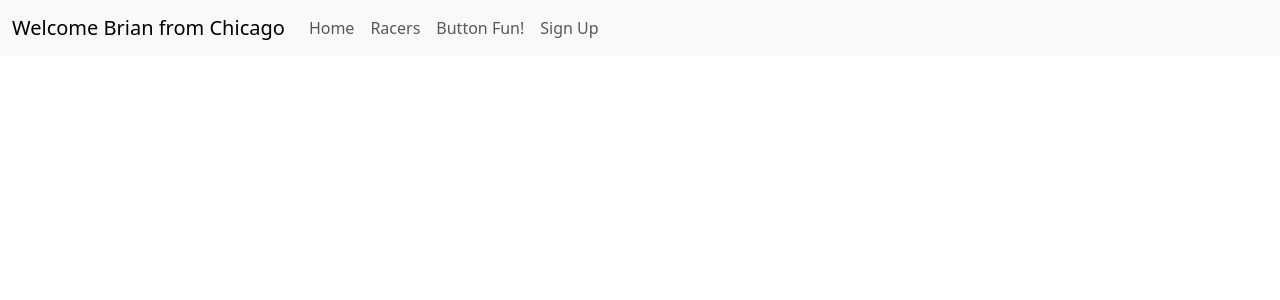
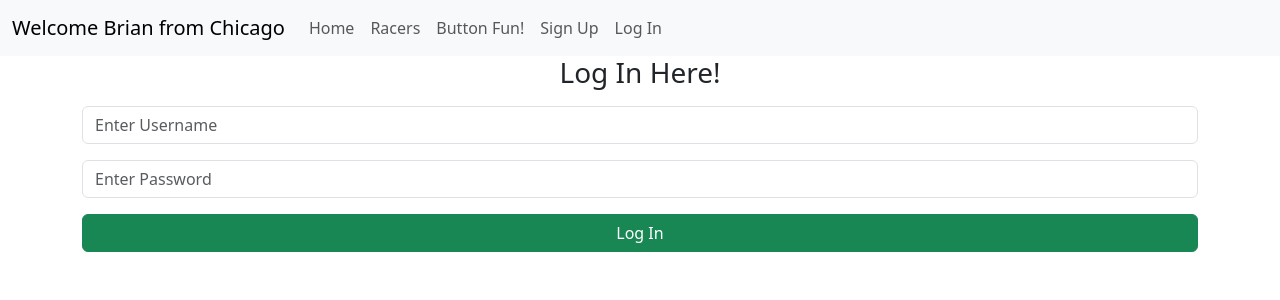
Before and after one commit to mwormley008/kekambas-111_react_intro, a React (Create React App) app: page /login in a window 1280 px wide. Shown: the top 300 px of the page. Built offline with nearby package versions, Linux system fonts and the light colour scheme.

Commit message:
Setup Login Component

```diff
--- a/src/App.js
+++ b/src/App.js
@@ -4,6 +4,7 @@
 import Navbar from './components/Navbar';
 import ButtonDisplay from './views/ButtonDisplay';
 import Home from './views/Home';
+import Login from './views/Login';
 import RacerDisplay from './views/RacerDisplay';
 import Register from './views/Register';
 
@@ -29,6 +30,7 @@
                     <Route path='/buttons' element={<ButtonDisplay name={name} />} />
                     <Route path='/racers' element={<RacerDisplay />} />
                     <Route path='/register' element={<Register flashMessage={flashMessage} />} />
+                    <Route path='/login' element={<Login />} />
                 </Routes>
 
             </div>
--- a/src/components/Navbar.jsx
+++ b/src/components/Navbar.jsx
@@ -17,6 +17,7 @@
                         <Link className="nav-link" to="/racers">Racers</Link>
                         <Link className="nav-link" to="/buttons">Button Fun!</Link>
                         <Link className="nav-link" to="/register">Sign Up</Link>
+                        <Link className="nav-link" to="/login">Log In</Link>
                     </div>
                 </div>
             </div>
--- /dev/null
+++ b/src/views/Login.jsx
@@ -0,0 +1,22 @@
+import React from 'react'
+
+export default function Login() {
+
+    function handleLogin(event){
+        event.preventDefault();
+        console.log(event);
+    }
+
+    return (
+        <>
+            <h3 className="text-center">Log In Here!</h3>
+            <form action="" onSubmit={handleLogin}>
+                <div className="form-group">
+                    <input type="text" name="username" className="form-control my-3" placeholder='Enter Username' />
+                    <input type="password" name="password" className="form-control my-3" placeholder='Enter Password' />
+                    <input type="submit" value="Log In" className='btn btn-success w-100' />
+                </div>
+            </form>
+        </>
+    )
+}
```
